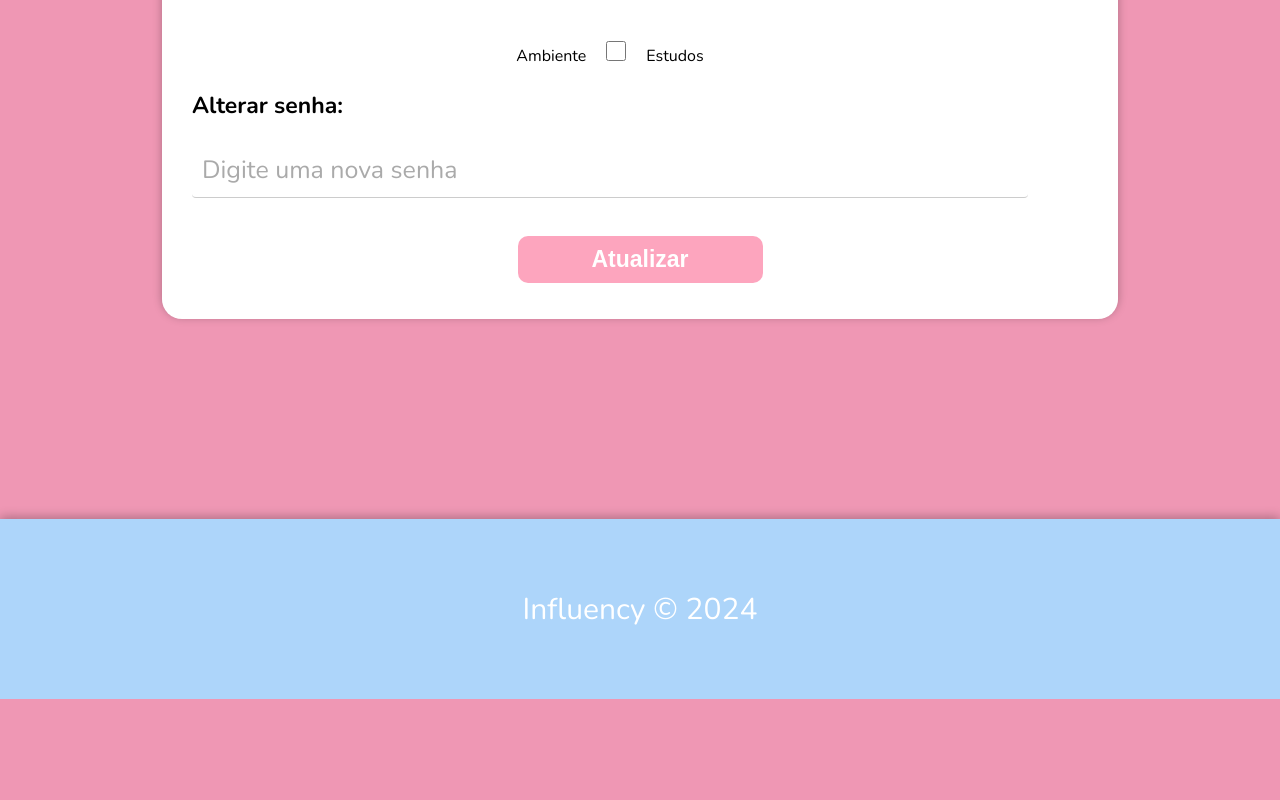
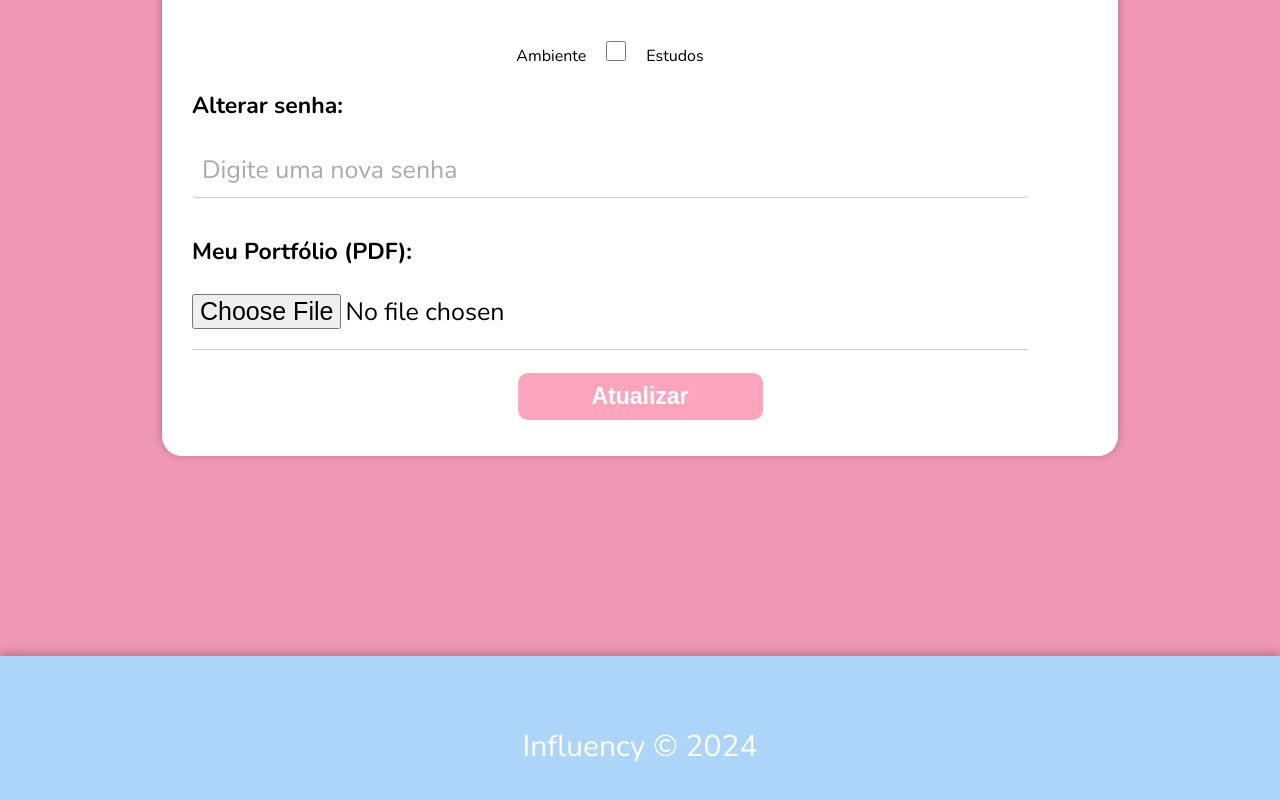
Before and after one commit to maribove/Influency__React_Front, a React (Create React App) app: page /profile in a window 1280 px wide. Shown: the part 1222-2022 px from the top of the page. Before the commit the page ends 1921 px from the top, so only its background shows below. Built offline with nearby package versions, Linux system fonts and the light colour scheme; no server answers; sample sign-in values are in the browser's storage.

Commit message:
Upload de portfolio

```diff
--- a/src/pages/EditProfile/EditProfile.js
+++ b/src/pages/EditProfile/EditProfile.js
@@ -16,6 +16,8 @@ const EditProfile = () => {
     const [profileImage, setProfileImage] = useState("");
     const [bio, setBio] = useState("");
     const [previewImage, setPreviewImage] = useState("");
+    const [portfolio, setPortfolio] = useState(null);
+    const [previewPDF, setPreviewPDF] = useState("");
 
     useEffect(() => {
         dispatch(profile());
@@ -27,6 +29,11 @@ const EditProfile = () => {
             setEmail(user.email);
             setBio(user.bio);
             setInterests(user.interests || []);
+
+            // Verifica se o usuário já tem um PDF de portfólio e cria uma pré-visualização
+            if (user.portfolio) {
+                setPreviewPDF(`${uploads}/portfolios/${user.portfolio}`);
+            }
         }
     }, [user]);
 
@@ -44,6 +51,10 @@ const EditProfile = () => {
 
         if (password) {
             userData.password = password;
+        }
+
+        if (portfolio) {
+            userData.portfolio = portfolio;
         }
 
         const formData = new FormData();
@@ -66,6 +77,16 @@ const EditProfile = () => {
             alert("Formato de arquivo não suportado. Selecione um arquivo PNG, JPG ou JPEG.");
         } else {
             setProfileImage(image);
+        }
+    };
+
+    const handlePortfolio = (e) => {
+        const file = e.target.files[0];
+        if (file.type !== "application/pdf") {
+            alert("Por favor, envie apenas arquivos em formato PDF!");
+        } else {
+            setPortfolio(file);
+            setPreviewPDF(URL.createObjectURL(file));
         }
     };
 
@@ -164,6 +185,28 @@ const EditProfile = () => {
                     />
                 </label>
 
+                <label>
+                    <span> Meu Portfólio (PDF):</span>
+                    <input
+                        type="file"
+                        accept="application/pdf"
+                        onChange={handlePortfolio}
+                    />
+                    {previewPDF && (
+                        <div className="pdf-preview">
+                            <iframe
+                                src={previewPDF}
+                                title="Pré-visualização do Portfólio"
+                                width="100%"
+                                height="500px"
+                            />
+                            <button className="btn" onClick={() => window.open(previewPDF, "_blank")}>
+                                Visualizar PDF
+                            </button>
+                        </div>
+                    )}
+                </label>
+
                 <div className="btn-container">
                     {!loading && <button className='btn'>Atualizar</button>}
                     {loading && <button className='btn'>Aguarde...</button>}
--- a/src/pages/Profile/Profile.js
+++ b/src/pages/Profile/Profile.js
@@ -44,6 +44,7 @@ const Profile = () => {
   } = useSelector((state) => state.photo);
 
   const [title, setTitle] = useState("");
+  const [atuacao, setAtuacao] = useState("");
   const [tags, setTags] = useState("");
   const [local, setLocal] = useState("");
   const [desc, setdesc] = useState("");
@@ -62,6 +63,7 @@ const Profile = () => {
   const [editLocal, setEditLocal] = useState("");
   const [editDate, setEditDate] = useState("");
   const [editSituacao, setEditSituacao] = useState("");
+  const [editAtuacao, setEditAtuacao] = useState("");
 
 
   const handleTagsChange = (e) => {
@@ -89,6 +91,7 @@ const Profile = () => {
       setSituacao("");
       setDate("");
       setImage("");
+      setAtuacao("");
 
     }
   }, [dispatch, id, messagePhoto]);
@@ -107,6 +110,7 @@ const Profile = () => {
 
     const photoData = {
       title,
+      atuacao,
       tags,
       desc,
       local,
@@ -166,6 +170,7 @@ const Profile = () => {
 
     const photoData = {
       title: editTitle,
+      atuacao: editAtuacao,
       desc: editDesc,
       local: editLocal,
       situacao: editSituacao,
@@ -190,6 +195,7 @@ const Profile = () => {
     setEditLocal(photo.local)
     setEditDate(photo.date)
     setEditSituacao(photo.situacao)
+    setEditAtuacao(photo.atuacao)
 
     // Scroll para a seção de edição
     document.getElementById("editForm").scrollIntoView({ behavior: "smooth" });
@@ -240,6 +246,15 @@ const Profile = () => {
                   value={desc}
                 />
               </label>
+              <label>
+                <span>Área de atuação*:</span>
+                <input
+                  type="text"
+                  placeholder="Insira um título"
+                  onChange={(e) => setAtuacao(e.target.value)}
+                  value={atuacao}
+                />
+              </label>
 
               <label>
                 <span>Tags*:</span>
@@ -257,7 +272,7 @@ const Profile = () => {
               </label>
 
               <label>
-                <span>Local da vaga:</span>
+                <span>Local da vaga*:</span>
                 <input
                   type="text"
                   placeholder="Insira o local da vaga"
@@ -319,6 +334,16 @@ const Profile = () => {
                   value={editDesc || ""}
                 />
               </label>
+
+              <label>
+                <span>Área de atuação:</span>
+                <input
+                  type="text"
+                  onChange={(e) => setEditAtuacao(e.target.value)}
+                  value={editAtuacao || ""}
+                />
+              </label>
+
               <label>
                 <span>Local da vaga:</span>
                 <input
@@ -380,6 +405,7 @@ const Profile = () => {
                 <h3>{photo.title}</h3>
 
                 <p className="p-align"><strong>Local: </strong> {photo.local}</p>
+                <p className="p-align"><strong>Área de atuaçao: </strong> {photo.atuacao}</p>
                 <p className="p-align">
                   <strong>Status: </strong> {photo.situacao}
                   {photo.situacao === 'Encerrado' ? (
--- a/src/slices/photoSlice.js
+++ b/src/slices/photoSlice.js
@@ -67,6 +67,7 @@ export const updatePhoto = createAsyncThunk(
     const data = await photoService.updatePhoto(
       {
         title: photoData.title,
+        atuacao: photoData.atuacao,
         desc: photoData.desc,
         local: photoData.local,
         situacao: photoData.situacao,
@@ -177,6 +178,7 @@ export const photoSlice = createSlice({
         const updatedPhotoIndex = state.photos.findIndex(photo => photo._id === action.payload.photo._id);
         if (updatedPhotoIndex !== -1) {
           state.photos[updatedPhotoIndex].title = action.payload.photo.title;
+          state.photos[updatedPhotoIndex].atuacao = action.payload.photo.atuacao;
           state.photos[updatedPhotoIndex].desc = action.payload.photo.desc;
           state.photos[updatedPhotoIndex].local = action.payload.photo.local;
           state.photos[updatedPhotoIndex].situacao = action.payload.photo.situacao;
```
